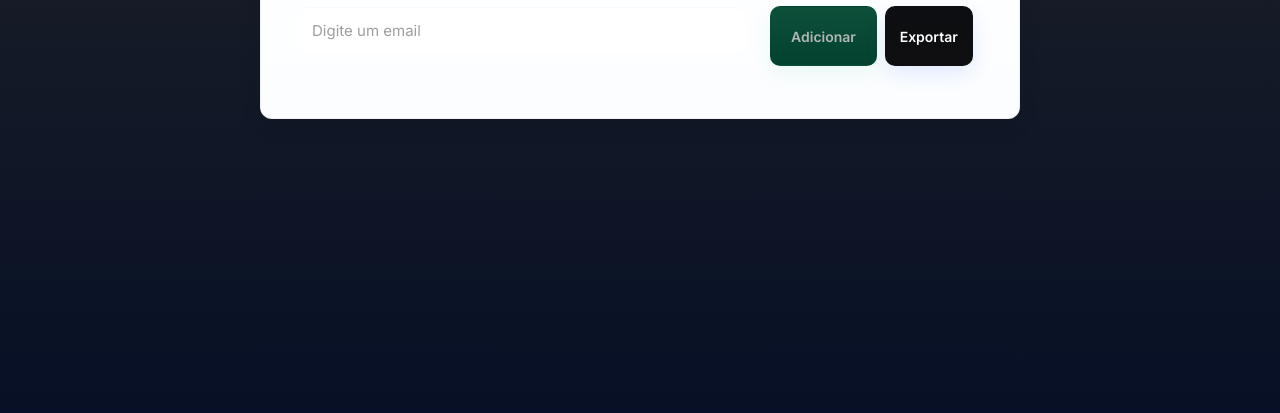
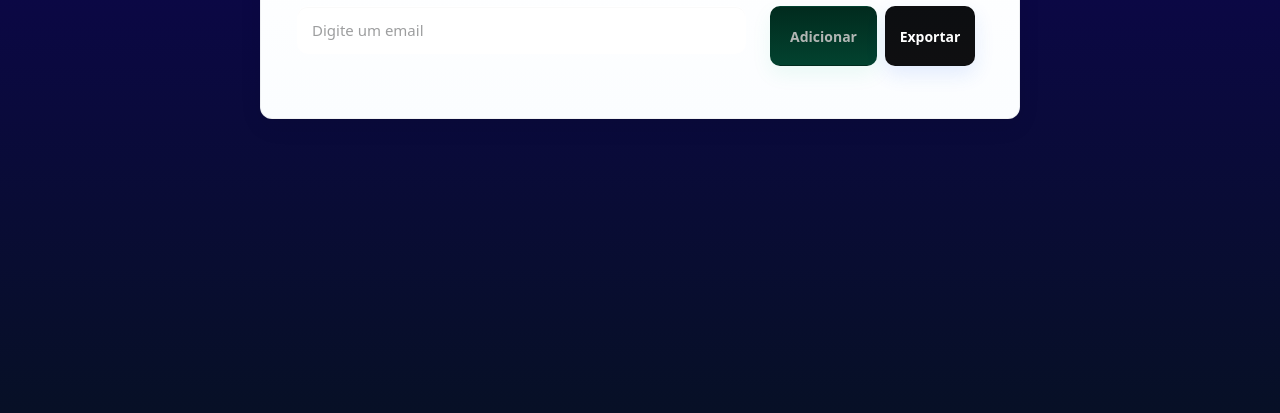
Before and after one commit to elizianeandreia/Mascarador_email, a website: page index.html in a window 1280 px wide. Shown: the part 387-800 px from the top of the page. Drawn offline with nearby package versions, Linux system fonts and the light colour scheme.

Commit message:
ajsutado

```diff
--- a/estilo.css
+++ b/estilo.css
@@ -1,5 +1,5 @@
 :root{
-  --bg:#0b1220;
+  --bg:#999b9e;
   --bg-accent: radial-gradient(800px 200px at 10% -40%, rgba(37,99,235,0.06), transparent);
   --surface: rgba(255,255,255,0.03);
   --surface-2: rgba(255,255,255,0.02);
@@ -7,7 +7,7 @@
   --text:#e6eef8;
   --muted:#424547;
   --accent:#0c0e11;
-  --success:#0d503a;
+  --success:#012b1e;
   --danger:#bd1212;
   --shadow:0 8px 24px rgba(2,6,23,0.6);
   --radius:10px;
@@ -23,8 +23,7 @@ body{
   color:var(--text);
   -webkit-font-smoothing:antialiased;
   -moz-osx-font-smoothing:grayscale;
-  font-family:Inter, 'Segoe UI', Roboto, system-ui, -apple-system, sans-serif;
-  letter-spacing:.2px;
+  font-family:'JetBrains Mono', 'Fira Code', 'Source Code Pro', 'IBM Plex Mono', monospace
   padding:32px 16px;
   min-height:100vh;
   line-height:1.45;
@@ -111,7 +110,7 @@ p.lead{margin:0 0 20px;color:var(--muted);font-size:1rem;line-height:1.6}
 .list-group-item .btn{padding:8px 10px;font-size:13px;border-radius:8px;min-width:90px}
 .status{display:inline-flex;align-items:center;gap:6px;padding:4px 8px;border-radius:999px;font-size:12px;font-weight:700;border:1px solid rgba(255,255,255,0.04);color:var(--muted)}
 .status.ok{background:rgba(16,185,129,0.08);border-color:rgba(16,185,129,0.14);color:#bbf7d0}
-.status.err{background:rgba(239,68,68,0.08);border-color:rgba(239,68,68,0.14);color:#fecaca}
+.status.err{background:rgba(239,68,68,0.08);border-color:rgba(239,68,68,0.14);color:#8f0f0f}
 #alerta{background:rgba(239,68,68,0.06);color:#fecaca;border:1px solid rgba(239,68,68,0.12);border-radius:8px;padding:10px 12px;margin:8px 0 12px;font-weight:600}
 @media (max-width:720px){.form-row{grid-template-columns:1fr}}
 @media (max-width:560px){
@@ -148,8 +147,8 @@ p.lead{margin:0 0 20px;color:var(--muted);font-size:1rem;line-height:1.6}
 
 @media (prefers-color-scheme:light){
   :root{
-    --bg:#232527;
-    --bg-accent: radial-gradient(800px 200px at 10% -40%, rgba(37,99,235,0.04), transparent);
+    --bg:#0f0061;
+    --bg-accent: radial-gradient(800px 200px at 10% -40%, rgba(29, 31, 36, 0.04), transparent);
     --surface: #ffffff;
     --surface-2:#ffffff;
     --border: rgba(16,24,40,0.06);
```
